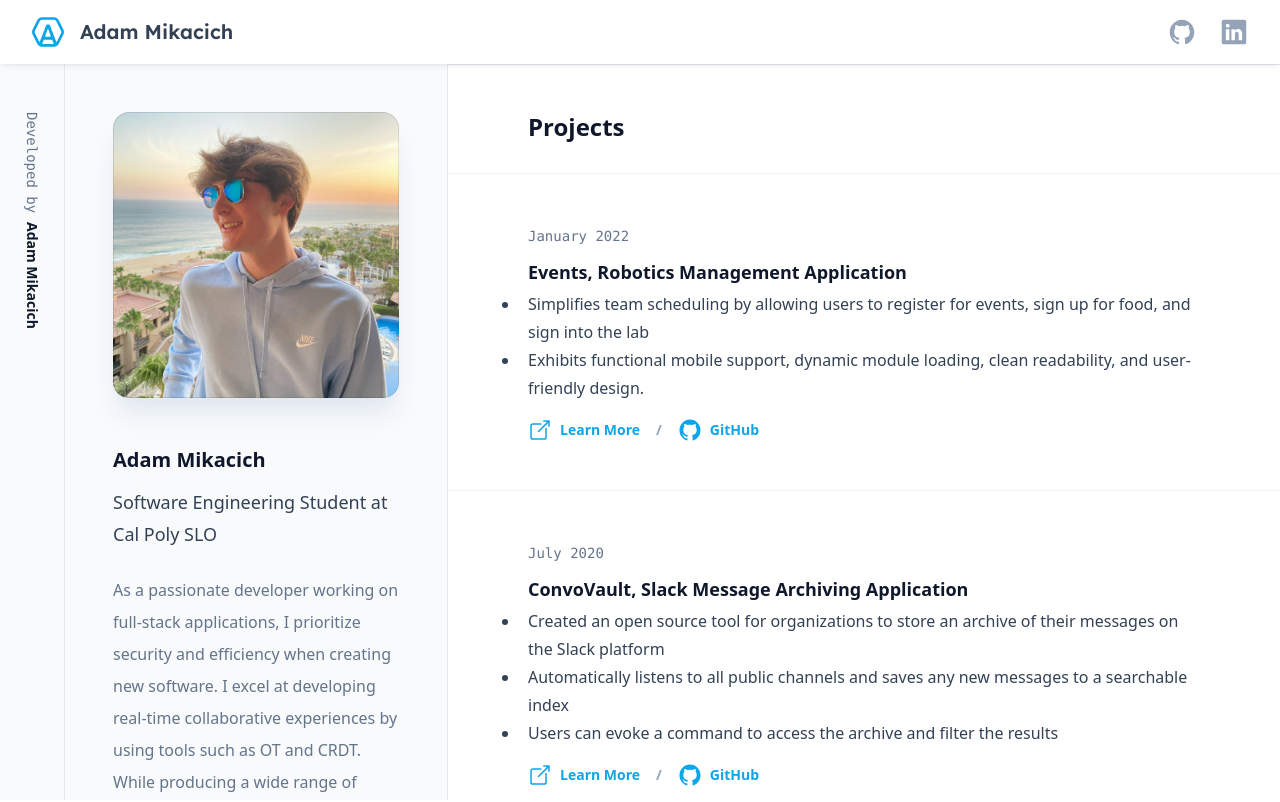
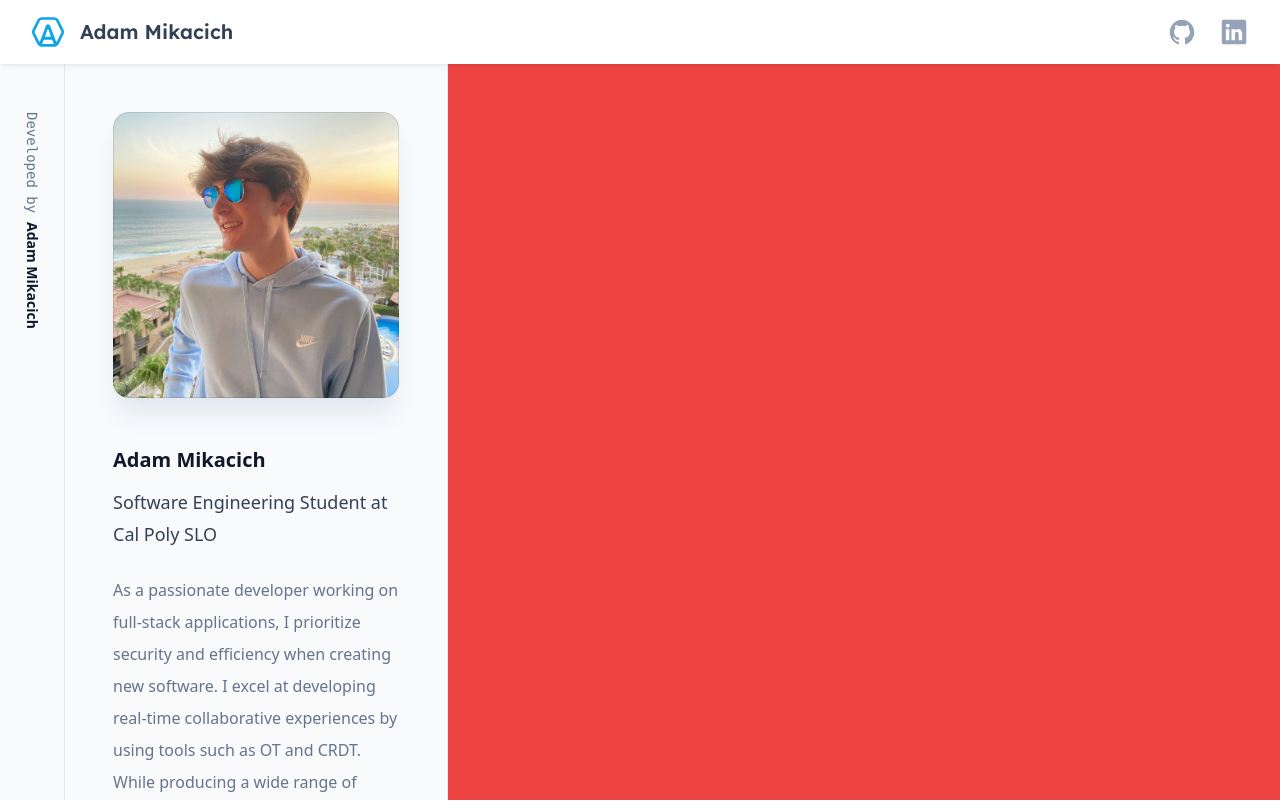
Before and after one commit to AdamMikacich/portfolio, a Next.js app in the folder app/: page / in a window 1280 px wide. Shown: the top 802 px of the page. Built offline with nearby package versions, Linux system fonts and the light colour scheme.

Commit message:
WIP using flexbox for containers

```diff
--- a/app/app/page.tsx
+++ b/app/app/page.tsx
@@ -1,14 +1,14 @@
-import ProjectsList from '@/components/home/ProjectsList';
+// import ProjectsList from '@/components/home/ProjectsList';
 import SideBar from '@/components/home/SideBar';
 import NavBar from '@/components/NavBar';
 
 export default function Home() {
   return (
-    <div className="flex flex-col">
+    <div className="flex flex-col h-screen">
       <NavBar />
-      <div>
+      <div className="flex flex-col lg:flex-row bg-red-500 w-screen h-[calc(100vh-4rem)]">
         <SideBar />
-        <ProjectsList />
+        {/* <ProjectsList /> */}
       </div>
     </div>
   );
--- a/app/components/NavBar.tsx
+++ b/app/components/NavBar.tsx
@@ -4,7 +4,7 @@ import LogoFull from './LogoFull';
 
 export default function NavBar() {
   return (
-    <header className="sticky top-0 z-50 flex items-center justify-between bg-white px-4 py-4 shadow-md shadow-slate-900/5 transition duration-500 dark:shadow-none sm:px-6 lg:px-8 dark:bg-slate-900">
+    <header className="h-16 sticky top-0 z-50 flex items-center justify-between bg-white px-4 py-4 shadow-md shadow-slate-900/5 transition duration-500 dark:shadow-none sm:px-6 lg:px-8 dark:bg-slate-900">
       <div className="flex flex-grow">
         <LogoFull />
       </div>
--- a/app/components/home/ProjectsList.tsx
+++ b/app/components/home/ProjectsList.tsx
@@ -2,7 +2,7 @@ import { IoLogoGithub, IoOpenOutline } from 'react-icons/io5';
 
 export default function ProjectsList() {
   return (
-    <main className="border-t border-slate-200 bg-white lg:ml-[28rem]">
+    <main className="border-t border-slate-200 bg-white max-h-screen overflow-y-auto">
       <div className="relative">
         <div className="pt-16 pb-12 sm:pb-4 lg:pt-12">
           <div className="lg:px-8">
--- a/app/components/home/SideBar.tsx
+++ b/app/components/home/SideBar.tsx
@@ -3,14 +3,14 @@ import Image from 'next/image';
 
 export default function SideBar() {
   return (
-    <header className="bg-slate-50 lg:mt-16 lg:fixed lg:inset-y-0 lg:left-0 lg:flex lg:items-start lg:overflow-y-auto xl:w-120">
+    <header className="bg-slate-50 lg:flex lg:items-start lg:overflow-y-auto xl:w-120">
       <div className="hidden lg:flex sticky top-0 w-16 flex-none items-center whitespace-nowrap py-12 text-sm leading-7 [writing-mode:vertical-rl]">
         <span className="font-mono text-slate-500">Developed by&nbsp;</span>
         <span className="flex gap-6 font-bold text-slate-900">
           Adam Mikacich
         </span>
       </div>
-      <div className="mx-auto px-4 pb-4 pt-10 sm:px-6 max-w-xl lg:max-w-sm md:px-4 lg:min-h-full lg:flex-auto lg:border-x lg:border-slate-200 lg:py-12 lg:px-8 xl:px-12">
+      <div className="mx-auto px-4 pb-4 pt-10 sm:px-6 max-w-xl lg:max-w-sm md:px-4 lg:min-h-full lg:flex-auto lg:border-x lg:border-slate-200 lg:py-12 lg:px-8 xl:px-12 overflow-y-auto">
         <a
           className="relative mx-auto block w-48 overflow-hidden rounded-lg bg-slate-200 shadow-xl shadow-slate-200 sm:w-64 sm:rounded-xl lg:w-auto lg:rounded-2xl"
           aria-label="Homepage"
```
